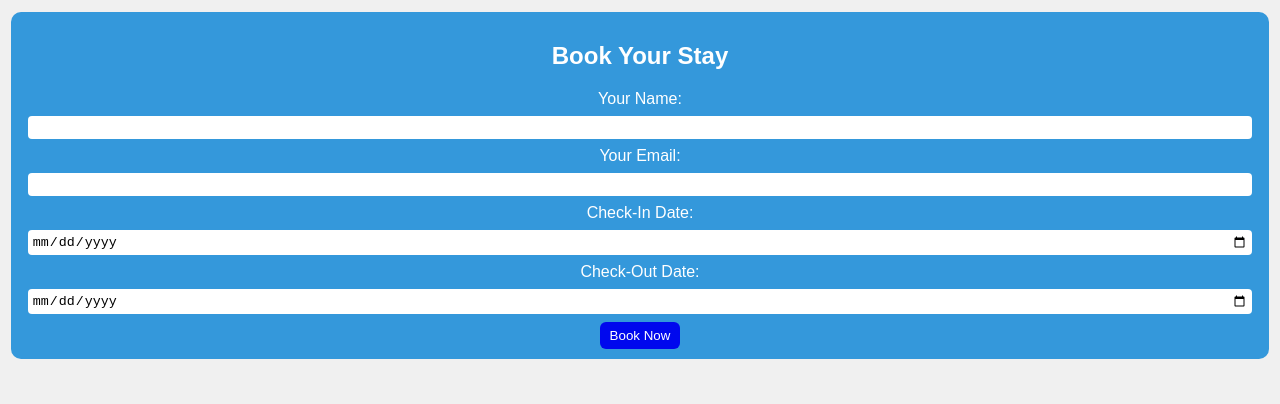
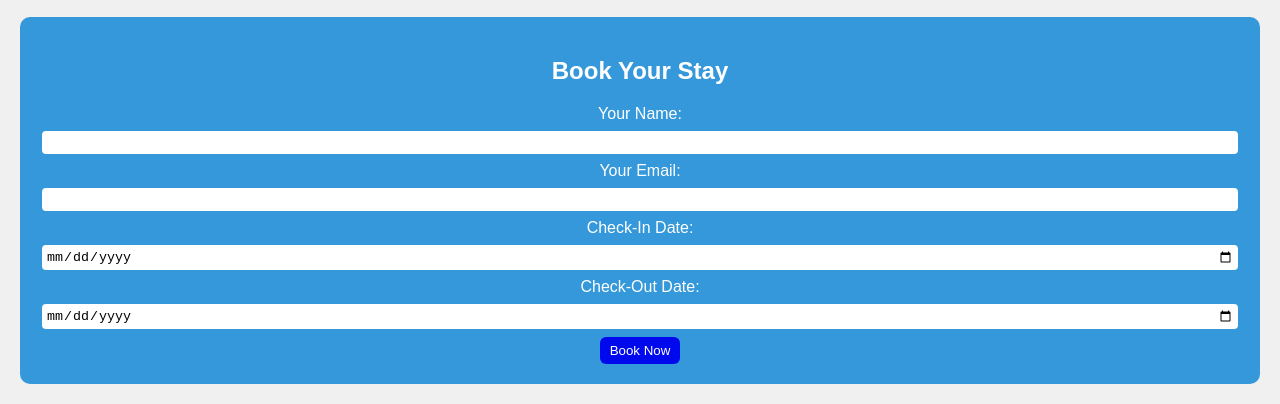
Before and after one commit to cpp13/hotel_management_website, a plain HTML site: page index.html in a window 1280 px wide. Shown: the part 434-838 px from the top of the page. Before the commit the page ends 808 px from the top, so only its background shows below. Drawn offline with Linux system fonts and the light colour scheme.

Commit message:
improved styling by removing width from reservation-form class

```diff
--- a/style.css
+++ b/style.css
@@ -39,12 +39,8 @@ header {
 .reservation-form {
   background-color: #3498db;
   color: white;
-  margin-top: 15px;
-  margin-left: auto;
-  margin-right: auto;
-  margin-bottom: 15px;
-  padding: 10px 15px;
-  width: 96%;
+  margin: 20px;
+  padding: 20px;
   border-radius: 10px;
 }
 
```
